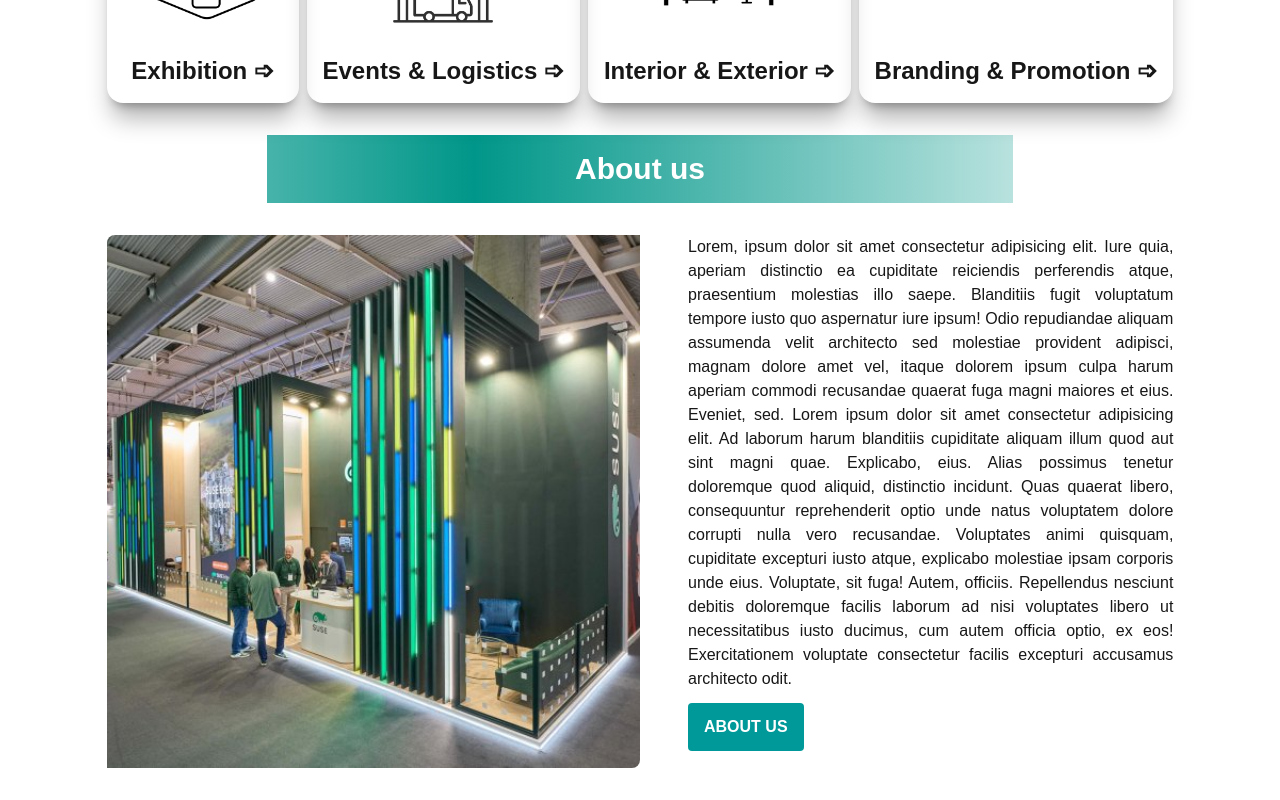
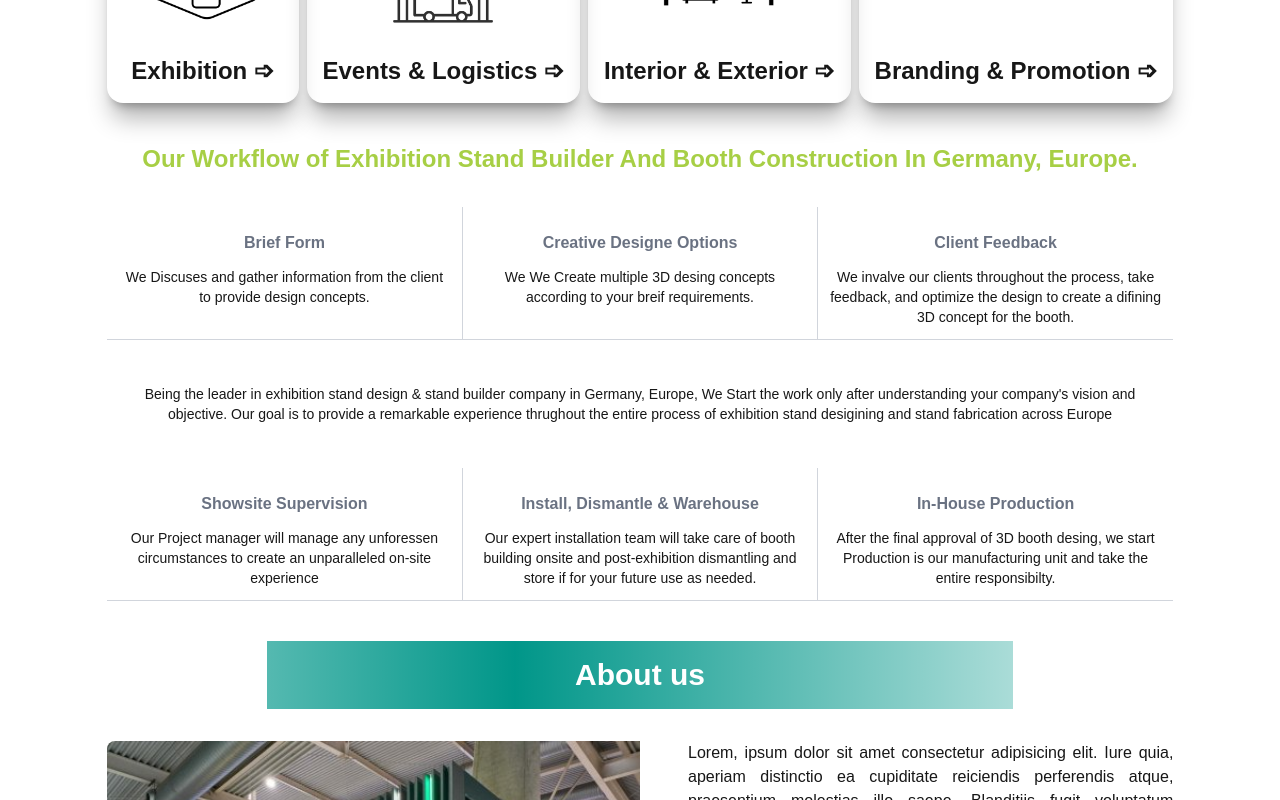
Before and after one commit to forhad1518/country-communication, a Next.js app: page / in a window 1280 px wide. Shown: the part 1720-2520 px from the top of the page. Built offline with nearby package versions, Linux system fonts and the light colour scheme.

Commit message:
develop workflow exhibition section

```diff
--- a/app/(main)/layout.tsx
+++ b/app/(main)/layout.tsx
@@ -24,14 +24,17 @@ export default function RootLayout({
 }>) {
   return (
     <html lang="en">
+      <head>
+        <script src="https://kit.fontawesome.com/6a3dc81c54.js" crossOrigin="anonymous"></script>
+      </head>
       <body
         className={`${roboto.variable} antialiased`}
       >
         {/* Nav Bar */}
-        <Navbar/>
+        <Navbar />
         {children}
         {/* Footer */}
-        <Footer/>
+        <Footer />
       </body>
     </html>
   );
--- a/app/(main)/page.tsx
+++ b/app/(main)/page.tsx
@@ -4,6 +4,7 @@ import HeroSwiper from "@/components/sections/home/HeroSwiper";
 import TripleSlider from "@/components/sections/home/TripleSlider";
 import Offer_service from "@/components/sections/home/Offer_service";
 import Our_services from "@/components/sections/home/Our_services";
+import Workflow from "@/components/sections/home/Workflow";
 
 
 export default function Home() {
@@ -20,6 +21,9 @@ export default function Home() {
       <div className="w-10/12 mx-auto">
         <Our_services />
       </div>
+      <div className="w-10/12 mx-auto my-10">
+        <Workflow />
+      </div>
       {/* About Us Section */}
       <div className="w-10/12 mx-auto">
         <Heading1 text="About us" />
--- a/app/globals.css
+++ b/app/globals.css
@@ -13,6 +13,7 @@
   --font-mono: var(--font-geist-mono);
   --color-primaryColor: #009999;
   --color-primaryColor-hover: #007777;
+  --color-accentColor: #a7cf45;
 }
 
 @media (prefers-color-scheme: dark) {
--- a/components/sections/home/Workflow.tsx
+++ b/components/sections/home/Workflow.tsx
@@ -1,7 +1,45 @@
-export default function Workflow(){
-    return(
-        <div>
-
+"use client";
+export default function Workflow() {
+    return (
+        <div className="text-center">
+            <div><h3 className="text-accentColor text-md md:text-xl lg:text-2xl font-bold">Our Workflow of Exhibition Stand Builder And Booth Construction In Germany, Europe.</h3></div>
+            <div className="grid grid-cols-1 lg:grid-cols-3 lg:border-sm-b border-gray-300 my-8">
+                <div className="flex flex-col gap-3 p-3 border-b border-gray-300">
+                    <h1 className="text-accentColor text-2xl"><i className="fa-solid fa-list"></i></h1>
+                    <h3 className="text-md font-semibold text-gray-500">Brief Form</h3>
+                    <p className="text-sm">We Discuses and gather information from the client to provide design concepts.</p>
+                </div>
+                <div className="flex flex-col gap-3 p-3 border-b lg:border-x border-gray-300">
+                    <h1 className="text-accentColor text-2xl"><i className="fa-solid fa-desktop"></i></h1>
+                    <h3 className="text-md font-semibold text-gray-500">Creative Designe Options</h3>
+                    <p className="text-sm">We We Create multiple 3D desing concepts according to your breif requirements.</p>
+                </div>
+                <div className="flex flex-col gap-3 p-3 border-b border-gray-300">
+                    <h1 className="text-accentColor text-2xl"><i className="fa-solid fa-thumbs-up"></i></h1>
+                    <h3 className="text-md font-semibold text-gray-500">Client Feedback</h3>
+                    <p className="text-sm">We invalve our clients throughout the process, take feedback, and optimize the design to create a difining 3D concept for the booth.</p>
+                </div>
+            </div>
+            <div>
+                <p className="text-sm border-y lg:border-hidden p-3 border-gray-300">Being the leader in exhibition stand design & stand builder company in Germany, Europe, We Start the work only after understanding your company's vision and objective. Our goal is to provide a remarkable experience thrughout the entire process of exhibition stand desigining and stand fabrication across Europe</p>
+            </div>
+            <div className="grid grid-cols-1 lg:grid-cols-3 lg:border-sm-b border-gray-300 my-8">
+                <div className="flex flex-col gap-3 p-3 border-b border-gray-300">
+                    <h1 className="text-accentColor text-2xl"><i className="fa-solid fa-magnifying-glass"></i></h1>
+                    <h3 className="text-md font-semibold text-gray-500">Showsite Supervision</h3>
+                    <p className="text-sm">Our Project manager will manage any unforessen circumstances to create an unparalleled on-site experience</p>
+                </div>
+                <div className="flex flex-col gap-3 p-3 border-b lg:border-x border-gray-300">
+                    <h1 className="text-accentColor text-2xl"><i className="fa-solid fa-tools"></i></h1>
+                    <h3 className="text-md font-semibold text-gray-500">Install, Dismantle & Warehouse</h3>
+                    <p className="text-sm">Our expert installation team will take care of booth building onsite and post-exhibition dismantling and store if for your future use as needed.</p>
+                </div>
+                <div className="flex flex-col gap-3 p-3 border-b border-gray-300">
+                    <h1 className="text-accentColor text-2xl"><i className="fa-solid fa-industry"></i></h1>
+                    <h3 className="text-md font-semibold text-gray-500">In-House Production</h3>
+                    <p className="text-sm">After the final approval of 3D booth desing, we start Production is our manufacturing unit and take the entire responsibilty.</p>
+                </div>
+            </div>
         </div>
     );
 };
```
